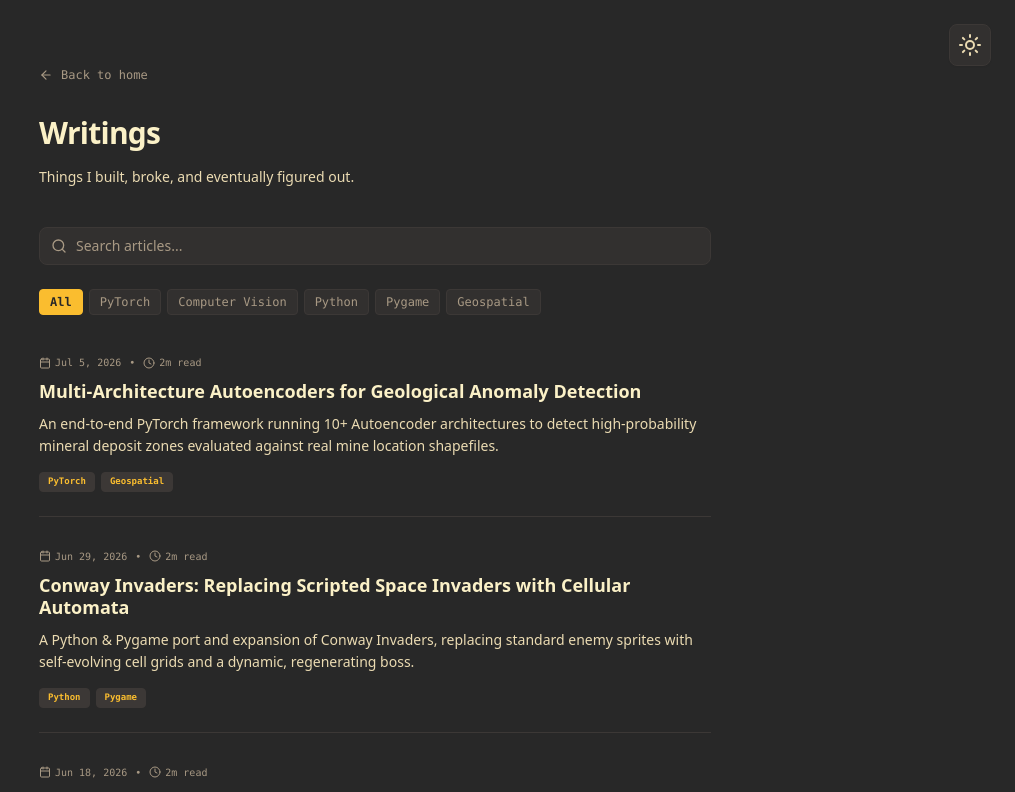
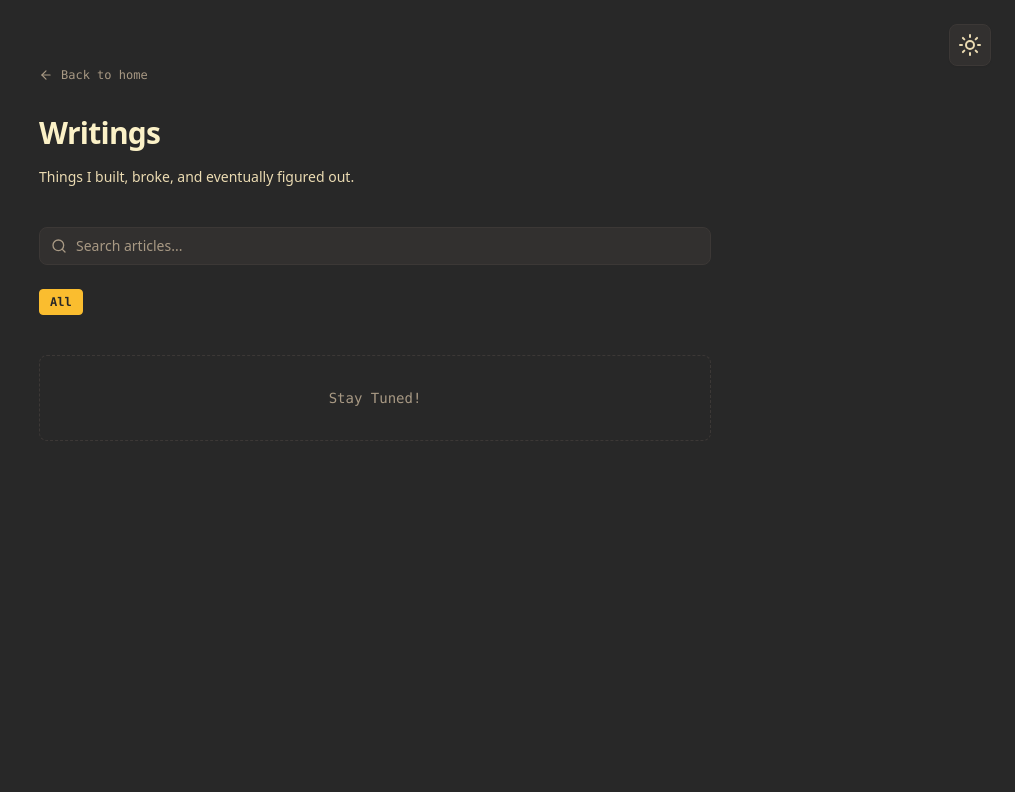
Before and after one commit to parsany/c, a Next.js app: page /posts in a window 1280 px wide. Shown: the top 792 px of the page, without its empty margins (265-1280 px from the left). Built offline with nearby package versions, Linux system fonts and the light colour scheme.

Commit message:
article drafts, i need to put time on it

```diff
--- a/pages/posts/index.tsx
+++ b/pages/posts/index.tsx
@@ -119,7 +119,7 @@ export default function BlogArchive() {
       <div className="space-y-8">
         {filteredPosts.length === 0 ? (
           <p className="text-sm font-mono text-theme-muted py-8 text-center border border-dashed border-theme-border rounded-lg">
-            No articles match your criteria.
+            Stay Tuned!
           </p>
         ) : (
           filteredPosts.map((post) => {
--- a/public/content/materials/PostsPage.json
+++ b/public/content/materials/PostsPage.json
@@ -1,7 +1,7 @@
 [
 {
   "id": "P5",
-  "active": true,
+  "active": false,
   "slug": "cat-cnn",
   "name": "Cat Emotion Classification with ConvNeXt-Large",
   "title": "Iterating from 26% to High Accuracy: Cat Emotion Classification with ConvNeXt-Large",
@@ -16,7 +16,7 @@
 },
 {
 "id": "P6",
-"active": true,
+"active": false,
 "slug": "conway-CAU",
 "name": "Conway Invaders: Building Space Invaders with Cellular Automata",
 "title": "Conway Invaders: Replacing Scripted Space Invaders with Cellular Automata",
@@ -31,7 +31,7 @@
 },
 {
 "id": "P7",
-"active": true,
+"active": false,
 "slug": "vae-mineral-anomaly",
 "name": "Multi-Architecture Autoencoders for Geological Anomaly Detection",
 "title": "Multi-Architecture Autoencoders for Geological Anomaly Detection",
```
